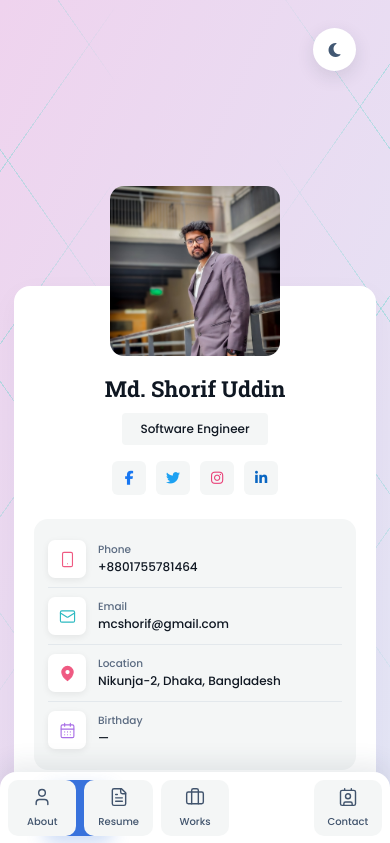
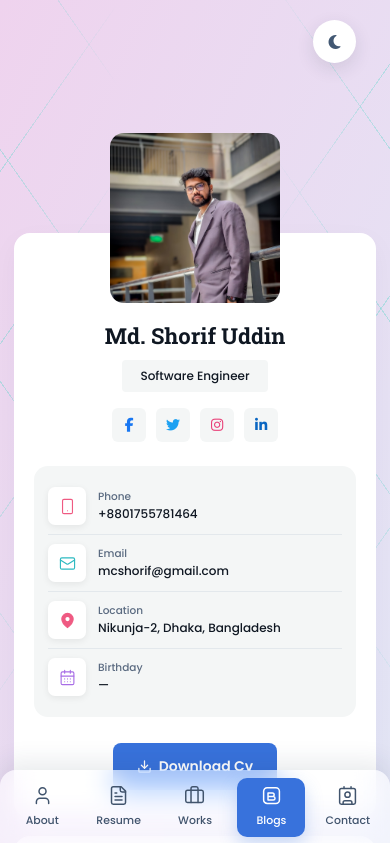
Before and after one commit to shorifuddin/mdshorifuddin, a Next.js app: page /blog in a window 390 px wide. Shown: the top 843 px of the page. Built offline with nearby package versions, Linux system fonts and the light colour scheme.

Commit message:
Mobile nav: JS-measured pill, frosted glass bar, phone-like slide

```diff
--- a/app/globals.css
+++ b/app/globals.css
@@ -145,7 +145,8 @@ a,button,input,textarea{font:inherit}
 .side-nav{background:var(--card);border-radius:16px;padding:25px;display:flex;flex-direction:column;align-items:center;gap:18px;height:max-content;z-index:30;box-shadow:var(--shadow)}
 .side-nav a{width:68px;height:68px;background:var(--tile);color:#41546d;border-radius:10px;display:flex;flex-direction:column;align-items:center;justify-content:center;gap:7px;font-size:11px;font-weight:500;text-decoration:none;transition:background .25s,color .25s,transform .25s,box-shadow .25s}
 .side-nav{position:relative}
-.nav-indicator{position:absolute;top:25px;left:25px;width:68px;height:68px;border-radius:10px;background:var(--blue);box-shadow:0 8px 18px rgba(56,114,220,.25);transform:translateY(calc(var(--i)*86px));transition:transform .5s cubic-bezier(.22,.8,.3,1);z-index:0;pointer-events:none}
+.nav-indicator{position:absolute;border-radius:10px;background:var(--blue);box-shadow:0 8px 18px rgba(56,114,220,.25);z-index:0;pointer-events:none;
+  transition:left .45s cubic-bezier(.3,.85,.3,1),top .45s cubic-bezier(.3,.85,.3,1),width .45s cubic-bezier(.3,.85,.3,1),height .45s cubic-bezier(.3,.85,.3,1)}
 .side-nav a{position:relative;z-index:1}
 .side-nav a:hover{transform:translateY(-2px);box-shadow:0 7px 16px rgba(34,56,82,.08)}
 .side-nav a.active,.side-nav a.active:hover{background:transparent;color:#fff;box-shadow:none}
@@ -168,7 +169,6 @@ a,button,input,textarea{font:inherit}
   .skills-band{padding:42px 28px}
   .side-nav{padding:12px;gap:10px}
   .side-nav a{width:60px;height:60px;font-size:10px}
-  .nav-indicator{top:12px;left:12px;width:60px;height:60px;transform:translateY(calc(var(--i)*70px))}
   .client-row{flex-wrap:wrap;justify-content:center}
 }
 /* ---------- Tablet: single-column grids before they get cramped ---------- */
@@ -176,17 +176,16 @@ a,button,input,textarea{font:inherit}
   .services,.two-col,.blog-grid,.masonry{grid-template-columns:1fr}
 }
 @media(max-width:760px){
-  .site{padding:28px 14px 130px}
-  .topbar{margin-bottom:115px}
+  .site{padding:20px 14px 110px}
+  .topbar{margin-bottom:70px}
   .layout{grid-template-columns:1fr;gap:18px}
-  /* Bottom tab bar: fixed, compact, never scrolls */
+  /* Bottom tab bar: fixed, scales with screen width, never scrolls, frosted glass */
   .side-nav{order:0;position:fixed;left:0;right:0;bottom:0;top:auto;z-index:50;flex-direction:row;overflow:visible;
     padding:8px 8px calc(8px + env(safe-area-inset-bottom));gap:8px;border-radius:16px 16px 0 0;
+    background:rgba(255,255,255,.55);-webkit-backdrop-filter:blur(14px) saturate(1.5);backdrop-filter:blur(14px) saturate(1.5);
     box-shadow:0 -8px 24px rgba(35,55,75,.10)}
-  .side-nav a{flex:1 1 0;min-width:0;height:56px;font-size:10px}
-  .side-nav a svg{width:20px;height:20px}
-  .nav-indicator{top:8px;left:8px;width:calc((100% - 48px)/5);height:56px;
-    transform:translateX(calc(var(--i)*((100% - 48px)/5 + 8px)))}
+  .side-nav a{flex:1 1 0;min-width:0;background:transparent;height:clamp(56px,15vw,78px);font-size:clamp(10px,2.8vw,12.5px)}
+  .side-nav a svg{width:clamp(20px,5.4vw,26px);height:clamp(20px,5.4vw,26px)}
   .profile-card{order:1;padding:0 20px 28px;margin-top:100px}
   .profile-photo{margin-top:-100px}
   .content-card{order:2}
@@ -217,6 +216,9 @@ html.dark-mode .work-image,html.dark-mode .blog-image{color:rgba(20,30,50,.5)}
 html.dark-mode .field input,html.dark-mode .field textarea{border-bottom-color:#4a5a70}
 html.dark-mode .contact-panel button{border-color:#4a5a70}
 html.dark-mode .site-footer{border-top:1px solid var(--line)}
+@media(max-width:760px){
+  html.dark-mode .side-nav{background:rgba(22,31,44,.55)}
+}
 
 @media(prefers-reduced-motion:reduce){
   .site,.profile-card,.side-nav,.page-enter,.logo svg{animation:none!important}
--- a/app/site.js
+++ b/app/site.js
@@ -1,7 +1,8 @@
 'use client';
-import {useEffect, useRef, useState} from 'react';
+import {useEffect, useRef, useState, useLayoutEffect} from 'react';
 import Link from 'next/link';
 import {usePathname} from 'next/navigation';
+const useIsoLayoutEffect = typeof window !== 'undefined' ? useLayoutEffect : useEffect;
 
 /* ---------- Edit your own details here ---------- */
 export const profile = {
@@ -81,6 +82,22 @@ export default function AppShell({children}) {
     setDark(next);
   };
 
+  // Active-tab pill: measured from the real tab geometry so it always lands exactly
+  // under the active tab on every screen size (no CSS calc guesswork).
+  const linkRefs = useRef([]);
+  const [pill, setPill] = useState(null);
+  useIsoLayoutEffect(() => {
+    const place = () => {
+      const el = linkRefs.current[idx];
+      if (!el) return;
+      setPill({l: el.offsetLeft, t: el.offsetTop, w: el.offsetWidth, h: el.offsetHeight});
+    };
+    place();
+    window.addEventListener('resize', place);
+    window.addEventListener('orientationchange', place);
+    return () => { window.removeEventListener('resize', place); window.removeEventListener('orientationchange', place); };
+  }, [idx]);
+
   return <main className="site">
     <header className="topbar">
       <button className="theme-toggle" aria-label="Toggle theme" onClick={toggleTheme}>
@@ -91,9 +108,9 @@ export default function AppShell({children}) {
       <Profile />
       <ContentCard pathname={pathname} tone={footerTone[idx]}>{children}</ContentCard>
       <nav className="side-nav" aria-label="Primary navigation">
-        <span className="nav-indicator" style={{'--i': idx}} />
+        <span className="nav-indicator" style={pill ? {left: pill.l, top: pill.t, width: pill.w, height: pill.h} : {opacity: 0}} />
         {nav.map(([icon, label, href], i) =>
-          <Link key={href} href={href} className={i === idx ? 'active' : ''}>
+          <Link key={href} href={href} className={i === idx ? 'active' : ''} ref={el => { linkRefs.current[i] = el; }}>
             <Icon name={icon} size={22} /><span>{label}</span>
           </Link>)}
       </nav>
```
